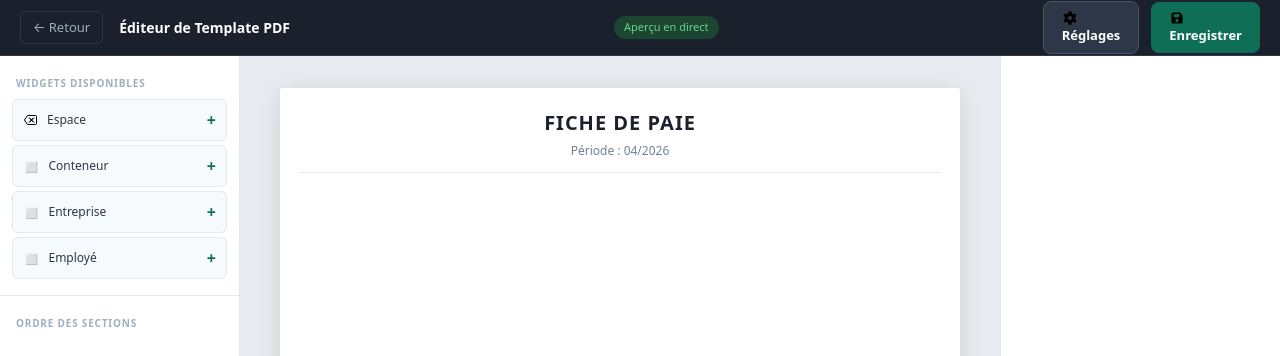
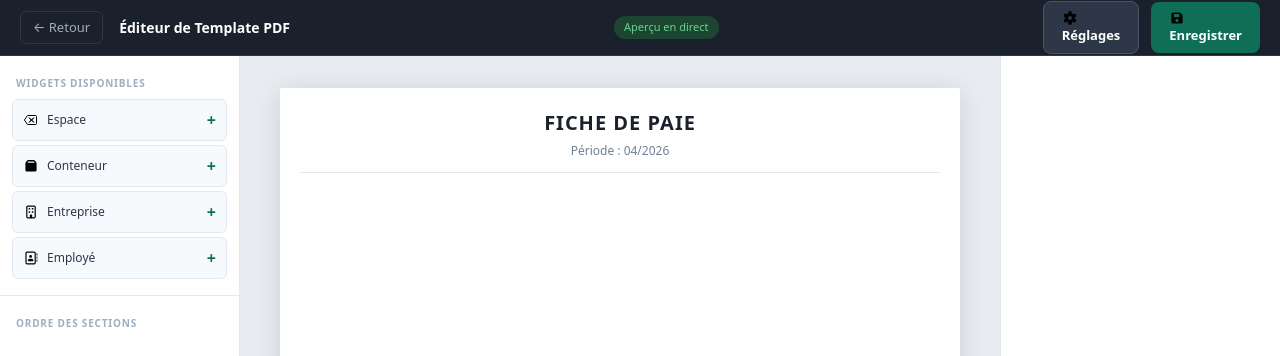
Before and after one commit to SkyloveTheSky/Employee_management, a Laravel app: page /admin/payrolls/style/edit in a window 1280 px wide. Shown: the top 356 px of the page. Run offline with Laravel 12, Linux system fonts and the light colour scheme; the visitor is signed in with stand-in values (Sample User, id 1); data comes from the database, SQL or seed files in the repository; data that the repository does not hold is empty; style sheets or scripts are compiled from the project's sources; parts of the project's set-up code (start-up, migrations or seed data) failed here and were passed over; some libraries are stand-ins or nearby versions.

Commit message:
Fix: Delete double mapping

```diff
--- a/resources/js/Pages/Admin/Payrolls/PdfTemplateBuilder.jsx
+++ b/resources/js/Pages/Admin/Payrolls/PdfTemplateBuilder.jsx
@@ -110,14 +110,10 @@ export default function PdfTemplateBuilder({
     };
 
     const widgetIcons = {
-        company_info:     <img src="/assets/icon/building.svg"          alt="" style={{ width: 16, height: 16 }} />,
-        employee_info:    <img src="/assets/icon/users.svg"             alt="" style={{ width: 16, height: 16 }} />,
-        earnings_table:   <img src="/assets/icon/up.svg"                alt="" style={{ width: 16, height: 16 }} />,
-        deductions_table: <img src="/assets/icon/down.svg"              alt="" style={{ width: 16, height: 16 }} />,
-        summary_box:      <img src="/assets/icon/summary.svg"           alt="" style={{ width: 16, height: 16 }} />,
-        payment_info:     <img src="/assets/icon/information.svg"       alt="" style={{ width: 16, height: 16 }} />,
-        custom_text:      <img src="/assets/icon/editor.svg"            alt="" style={{ width: 16, height: 16 }} />,
+        entreprise:     <img src="/assets/icon/building.svg"          alt="" style={{ width: 16, height: 16 }} />,
+        employeeBlock:    <img src="/assets/icon/users.svg"             alt="" style={{ width: 16, height: 16 }} />,
         spacer:           <img src="/assets/icon/backspace-outline.svg" alt="" style={{ width: 16, height: 16 }} />,
+        container:       <img src="/assets/icon/box.svg"              alt="" style={{ width: 16, height: 16 }} />,
     };
 
     return (
@@ -184,9 +180,9 @@ export default function PdfTemplateBuilder({
 
                         <p style={s.panelLabel}>ORDRE DES SECTIONS</p>
                         <div style={s.widgetOrderList}>
-                            {widgets.map((widget) => (
+                            {widgets.filter((w) => w.visible).map((widget, index) => (
                                 <div
-                                    key={widget.id}
+                                    key={widget.id ?? `${widget.type}_${index}`}
                                     draggable
                                     onDragStart={(e) => handleDragStart(e, widget.id)}
                                     onDragOver={(e) => handleDragOver(e, widget.id)}
```
Also changed, not shown: public/assets/icon/box.svg (added).
